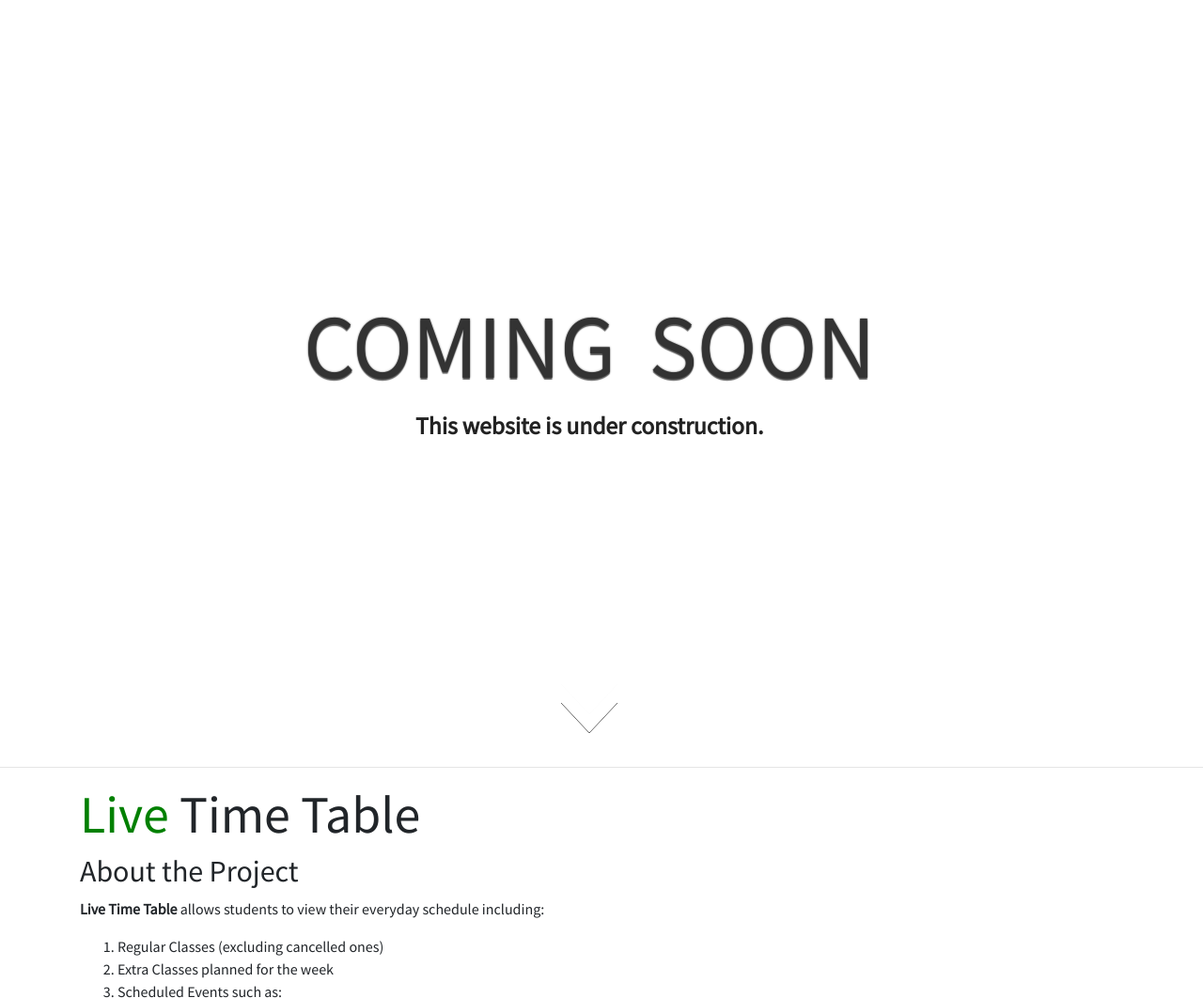
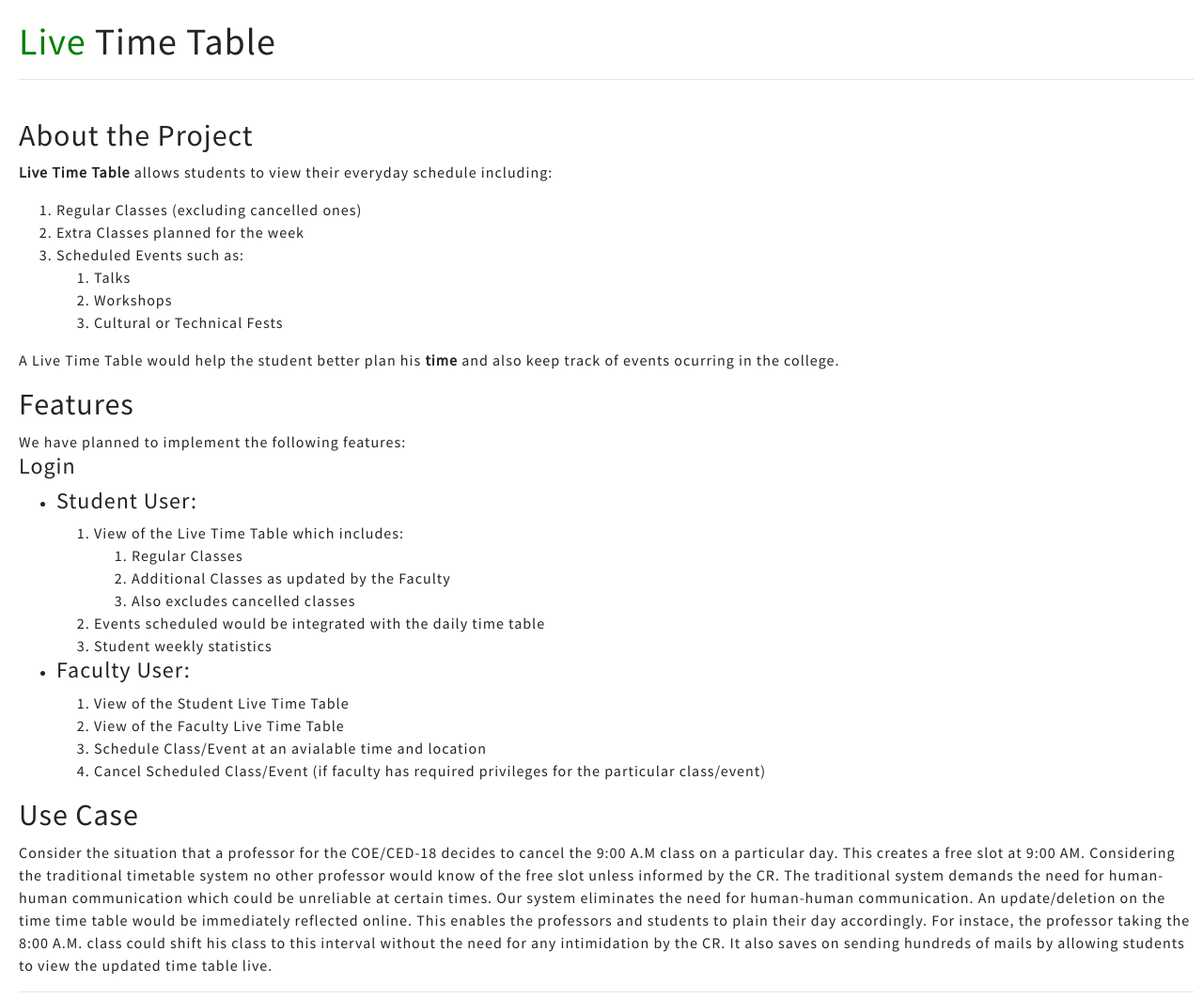
Before and after one commit to Adhesh148/WEBDEV, a plain HTML site: page project.html in a window 1280 px wide. Shown: the top 1062 px of the page at 94% size. Drawn offline with nearby package versions, Linux system fonts and the light colour scheme.

Commit message:
Reverted Back

```diff
--- a/project.html
+++ b/project.html
@@ -9,204 +9,43 @@
   <!-- Imported CSS -->
   <link rel="stylesheet" href="https://cdnjs.cloudflare.com/ajax/libs/twitter-bootstrap/4.4.1/css/bootstrap.min.css"
     integrity="sha256-L/W5Wfqfa0sdBNIKN9cG6QA5F2qx4qICmU2VgLruv9Y=" crossorigin="anonymous" />
+  <link rel="stylesheet" href="https://cdnjs.cloudflare.com/ajax/libs/font-awesome/5.12.0/css/all.min.css"
+    integrity="sha256-ybRkN9dBjhcS2qrW1z+hfCxq+1aBdwyQM5wlQoQVt/0=" crossorigin="anonymous" />
 
   <!-- Google Fonts -->
   <link href="https://fonts.googleapis.com/css?family=Source+Sans+Pro&display=swap" rel="stylesheet">
 
-	<style>
-		html {
-			padding: 0;
-		}
-
-		body {
-			padding: 0;
-			font-family: 'Source Sans Pro';
-		}
-
-		.container-cs h1 {
-			font-size: 4em;
-			color: #333;
-			-webkit-text-shadow: 0 2px 1px rgba(0, 0, 0, 0.6), 0 0 2px rgba(0, 0, 0, 0.7);
-			-moz-text-shadow: 0 2px 1px rgba(0, 0, 0, 0.6), 0 0 2px rgba(0, 0, 0, 0.7);
-			text-shadow: 0 2px 1px rgba(0, 0, 0, 0.6), 0 0 2px rgba(0, 0, 0, 0.7);
-			word-spacing: 16px;
-		}
-
-		.container-cs p {
-			font-size: 1.4em;
-			font-weight: bold;
-			color: #222;
-			text-shadow: 0 0 40px #FFFFFF, 0 0 30px #FFFFFF, 0 0 20px #FFFFFF;
-		}
-
-		.container-cs {
-			margin: 0;
-			position: relative;
-			top: 0;
-			bottom: 0;
-			width: 98vw;
-			height: 100vh;
-			background: url('');
-			background-size: cover;
-		}
-
-		.wrapper {
-			width: 100%;
-			min-height: 100%;
-			height: auto;
-			display: table;
-		}
-
-		.content {
-			display: table-cell;
-			vertical-align: middle;
-		}
-
-		.item {
-			width: auto;
-			height: auto;
-			margin: 0 auto;
-			text-align: center;
-			padding: 8px;
-		}
-
-		@media only screen and (min-width: 800px) {
-			.container-cs h1 {
-				font-size: 6em;
-			}
-
-			.container-cs p {
-				font-size: 1.6em;
-			}
-		}
-
-		@media only screen and (max-width: 320px) {
-			.container-cs h1 {
-				font-size: 2em;
-			}
-
-			.container-cs p {
-				font-size: 1.2em;
-			}
-		}
-
-		.arrows {
-			width: 60px;
-			height: 72px;
-			position: absolute;
-			left: 50%;
-			margin-left: -30px;
-			bottom: 20px;
-		}
-
-		.arrows path {
-			stroke: black;
-			fill: transparent;
-			stroke-width: 1px;
-			animation: arrow 2s infinite;
-			-webkit-animation: arrow 2s infinite;
-		}
-
-		@keyframes arrow {
-			0% {
-				opacity: 0
-			}
-
-			40% {
-				opacity: 1
-			}
-
-			80% {
-				opacity: 0
-			}
-
-			100% {
-				opacity: 0
-			}
-		}
-
-		@-webkit-keyframes arrow
-
-		/*Safari and Chrome*/
-			{
-			0% {
-				opacity: 0
-			}
-
-			40% {
-				opacity: 1
-			}
-
-			80% {
-				opacity: 0
-			}
-
-			100% {
-				opacity: 0
-			}
-		}
-
-		.arrows path.a1 {
-			animation-delay: -1s;
-			-webkit-animation-delay: -1s;
-			/* Safari 和 Chrome */
-		}
-
-		.arrows path.a2 {
-			animation-delay: -0.5s;
-			-webkit-animation-delay: -0.5s;
-			/* Safari 和 Chrome */
-		}
-
-		.arrows path.a3 {
-			animation-delay: 0s;
-			-webkit-animation-delay: 0s;
-			/* Safari 和 Chrome */
-		}
-	</style>
+  <!-- Custom CSS -->
+  <link rel="stylesheet" href="css/styles.css">
 </head>
 
-<body>
+<body style="margin-top: 20px; margin-left: 20px; margin-right: 10px; margin-bottom: 30px;">
 
-	<div class="container-cs">
-		<div class="wrapper">
-			<div class="content">
-				<div class="item">
-					<h1>COMING SOON</h1>
-					<p>This website is under construction.</p>
-					<svg class="arrows">
-						<path class="a1" d="M0 0 L30 32 L60 0"></path>
-						<path class="a2" d="M0 20 L30 52 L60 20"></path>
-						<path class="a3" d="M0 40 L30 72 L60 40"></path>
-					</svg>
+	<div>
+		<h1 align = "left"><font color ="green">Live</font> Time Table</h1>
 	</div>
-			</div>
-		</div>
-	</div>
+	<hr>
+	<br>
 
-	<hr>
-
-	<div class="container">
-		<h1 class="display-4"><span style="color: green;">Live</span> Time Table</h1>
+	<div>
 		<h2>About the Project</h2>
-		<p><strong>Live Time Table</strong> allows students to view their everyday schedule including:
+		<p><b>Live Time Table</b> allows students to view their everyday schedule including:
 			<ol>
 				<li>Regular Classes (excluding cancelled ones)</li>
 				<li>Extra Classes planned for the week</li>
 				<li>Scheduled Events such as:
-					<ul>
+					<ol>
 					<li>Talks</li>
 					<li>Workshops</li>
 					<li>Cultural or Technical Fests</li>
-					</ul>
+				</ol>
 				</li>
 			</ol>
-			A Live Time Table would help the student better plan his <b>time</b> and also keep track of events ocurring
-			in the college.
+			A Live Time Table would help the student better plan his <b>time</b> and also keep track of events ocurring in the college.
 		</p>
 	</div>
 
-	<div class="container">
+	<div>
 		<h2>Features</h2>
 		We have planned to implement the following features:
 		<h4>Login</h4>
@@ -215,11 +54,11 @@
 		<h4>Student User:</h4>
 		<ol>
 			<li>View of the Live Time Table which includes:
-						<ul>
+				<ol>
 					<li>Regular Classes</li>
 					<li>Additional Classes as updated by the Faculty</li>
 					<li>Also excludes cancelled classes</li>
-						</ul>
+				</ol>
 			</li>
 			<li>Events scheduled would be integrated with the daily time table</li>
 			<li>Student weekly statistics</li>
@@ -230,35 +69,25 @@
 			<li>View of the Student Live Time Table</li>
 			<li>View of the Faculty Live Time Table</li>
 			<li>Schedule Class/Event at an avialable time and location</li>
-					<li>Cancel Scheduled Class/Event (if faculty has required privileges for the particular class/event)
-					</li>
+			<li>Cancel Scheduled Class/Event (if faculty has required privileges for the particular class/event)</li>
 		</ol>
 	</div>
 		</ul>
+
+
 </div>
 
-	<div class="container">
+<div>
 	<h2>Use Case</h2>
-		Consider the situation that a professor for the COE/CED-18 decides to cancel the 9:00 A.M class on a particular
-		day. This creates a free slot at 9:00 AM. Considering the traditional timetable system no other professor would
-		know of the free slot unless informed by the CR. The traditional system demands the need for human-human
-		communication which could be unreliable at certain times.
-		Our system eliminates the need for human-human communication. An update/deletion on the time time table would be
-		immediately reflected online. This enables the professors and students to plain their day accordingly. For
-		instace, the professor taking the 8:00 A.M. class could shift his class to this interval without the need for
-		any intimidation by the CR. It also saves on sending hundreds of mails by allowing students to view the updated
-		time table live.
+	Consider the situation that a professor for the COE/CED-18 decides to cancel the 9:00 A.M class on a particular day. This creates a free slot at 9:00 AM. Considering the traditional timetable system no other professor would know of the free slot unless informed by the CR. The traditional system demands the need for human-human communication which could be unreliable at certain times.
+	Our system eliminates the need for human-human communication. An update/deletion on the time time table would be immediately reflected online. This enables the professors and students to plain their day accordingly. For instace, the professor taking the 8:00 A.M. class could shift his class to this interval without the need for any intimidation by the CR. It also saves on sending hundreds of mails by allowing students to view the updated time table live.
 </div>
-	<br>
-	<br>
-	<br>
-	<div class="container" style="margin-bottom: 5rem;">
-		<b>Please Note:</b> The project is still under its early stages, therefore some features might be added/deleted
-		depending on the time and other constraints.
+<hr>
+	<div>
+		<b>Please Note:</b> The project is still under its early stages, therefore some features might be added/deleted depending on the time and other constraints.
 		<br>Some more details may be further added.
 	</div>
 
 
 </body>
-
 </html>
```
Lines whose indentation alone changed are shown as unchanged.
